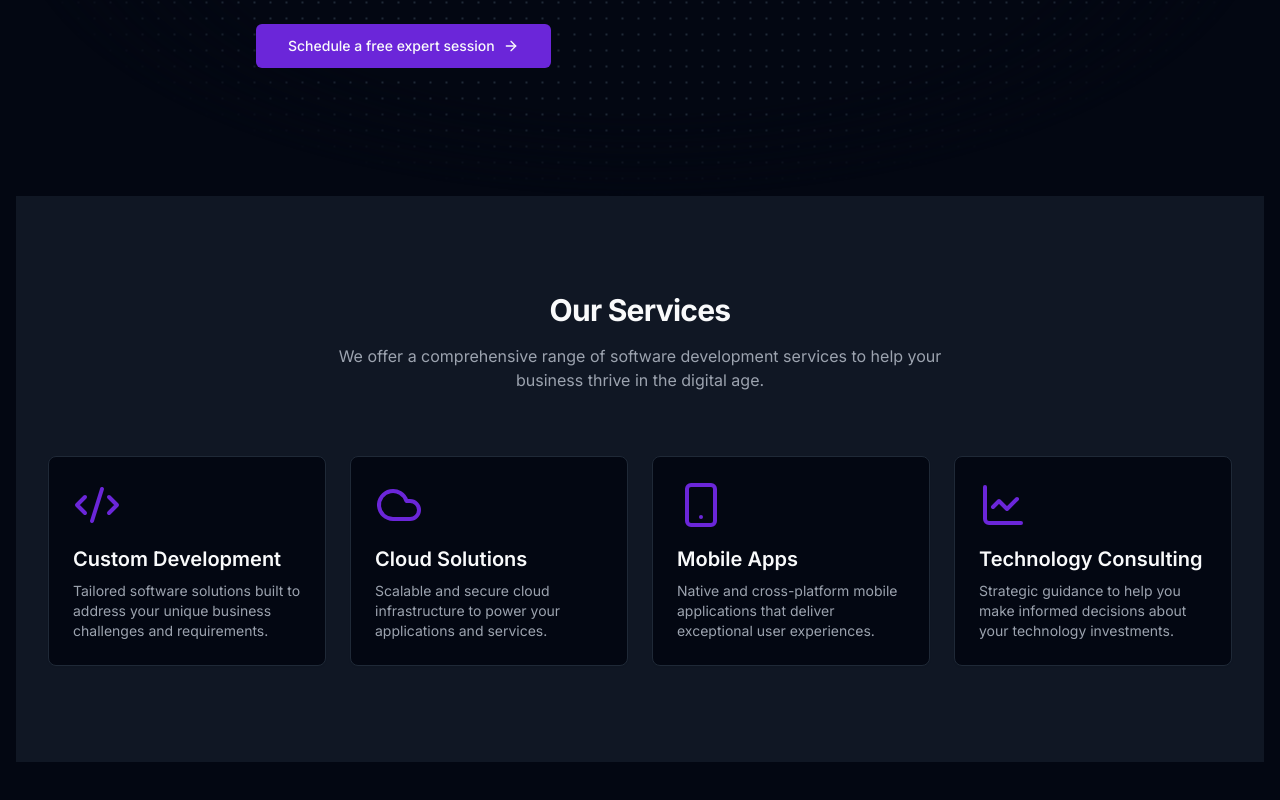
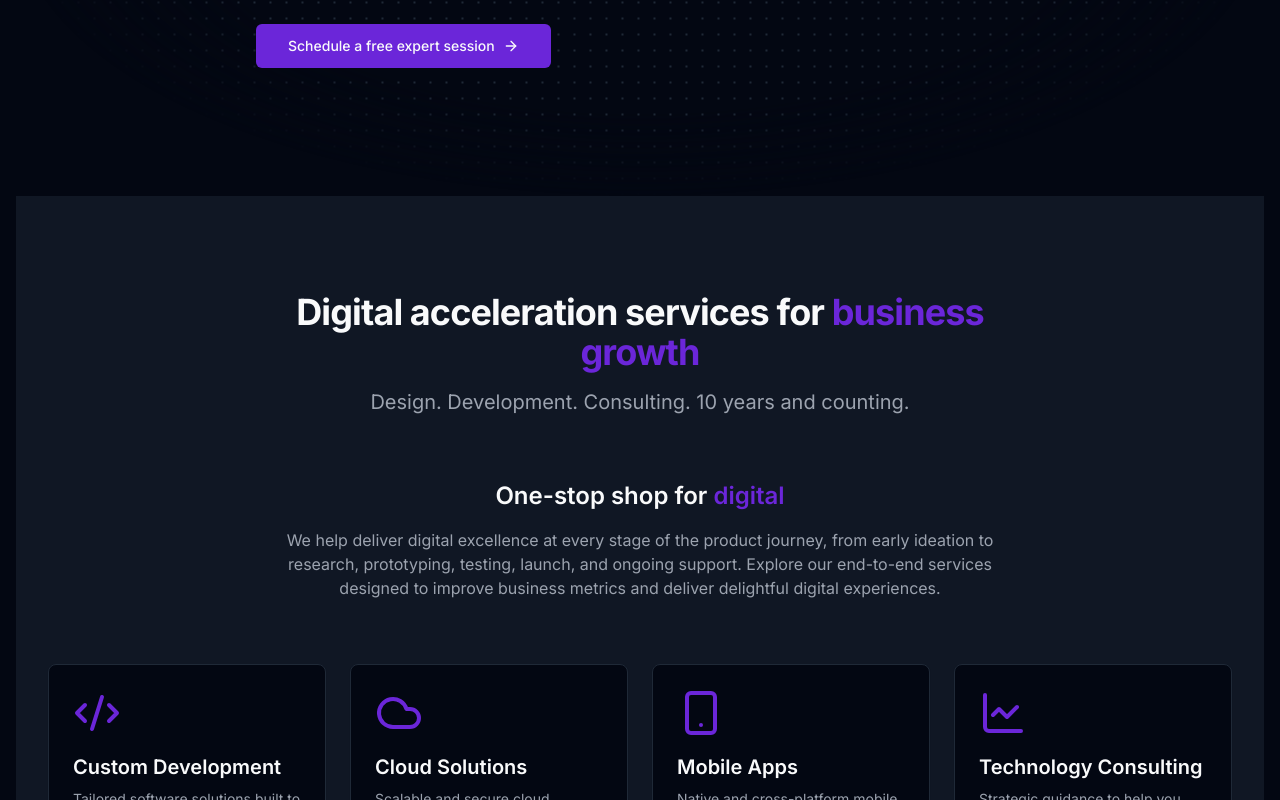
Before and after one commit to swiftx-io/swiftx-website, a Next.js app: page / in a window 1280 px wide. Shown: the part 429-1229 px from the top of the page. Built offline with nearby package versions, Linux system fonts and the light colour scheme.

Commit message:
feat: update services page with new header and digital section
- Add new header title with purple branding color
- Add header subtitle
- Add 'One-stop shop for digital' section
- Implement BrandingText component for purple highlights

Co-Authored-By: Khaled Yacout <khaled.yacout@swiftx.io>

```diff
--- a/components/sections/services.tsx
+++ b/components/sections/services.tsx
@@ -1,5 +1,6 @@
 import { Card } from '@/components/ui/card';
 import { Code2, Cloud, Smartphone, LineChart } from 'lucide-react';
+import { BrandingText } from '@/components/ui/branding-text';
 
 const services = [
   {
@@ -32,11 +33,22 @@ export function ServicesSection() {
   return (
     <section id="services" className="py-24 px-6 sm:px-8 bg-muted/50">
       <div className="container mx-auto">
-        <div className="text-center max-w-2xl mx-auto mb-16">
-          <h2 className="text-3xl font-bold tracking-tight mb-4">Our Services</h2>
-          <p className="text-muted-foreground">
-            We offer a comprehensive range of software development services to help your business
-            thrive in the digital age.
+        <div className="text-center max-w-3xl mx-auto mb-16">
+          <h2 className="text-4xl font-bold tracking-tight mb-4">
+            Digital acceleration services for <BrandingText>business growth</BrandingText>
+          </h2>
+          <p className="text-xl text-muted-foreground mb-16">
+            Design. Development. Consulting. 10 years and counting.
+          </p>
+
+          <h3 className="text-2xl font-semibold mb-4">
+            One-stop shop for <BrandingText>digital</BrandingText>
+          </h3>
+          <p className="text-muted-foreground mb-16">
+            We help deliver digital excellence at every stage of the product journey, from early
+            ideation to research, prototyping, testing, launch, and ongoing support. Explore our
+            end-to-end services designed to improve business metrics and deliver delightful digital
+            experiences.
           </p>
         </div>
 
--- /dev/null
+++ b/components/ui/branding-text.tsx
@@ -0,0 +1,11 @@
+import React from 'react';
+import { cn } from '../../lib/utils';
+
+interface BrandingTextProps {
+  children: React.ReactNode;
+  className?: string;
+}
+
+export function BrandingText({ children, className }: BrandingTextProps) {
+  return <span className={cn('text-primary', className)}>{children}</span>;
+}
```
